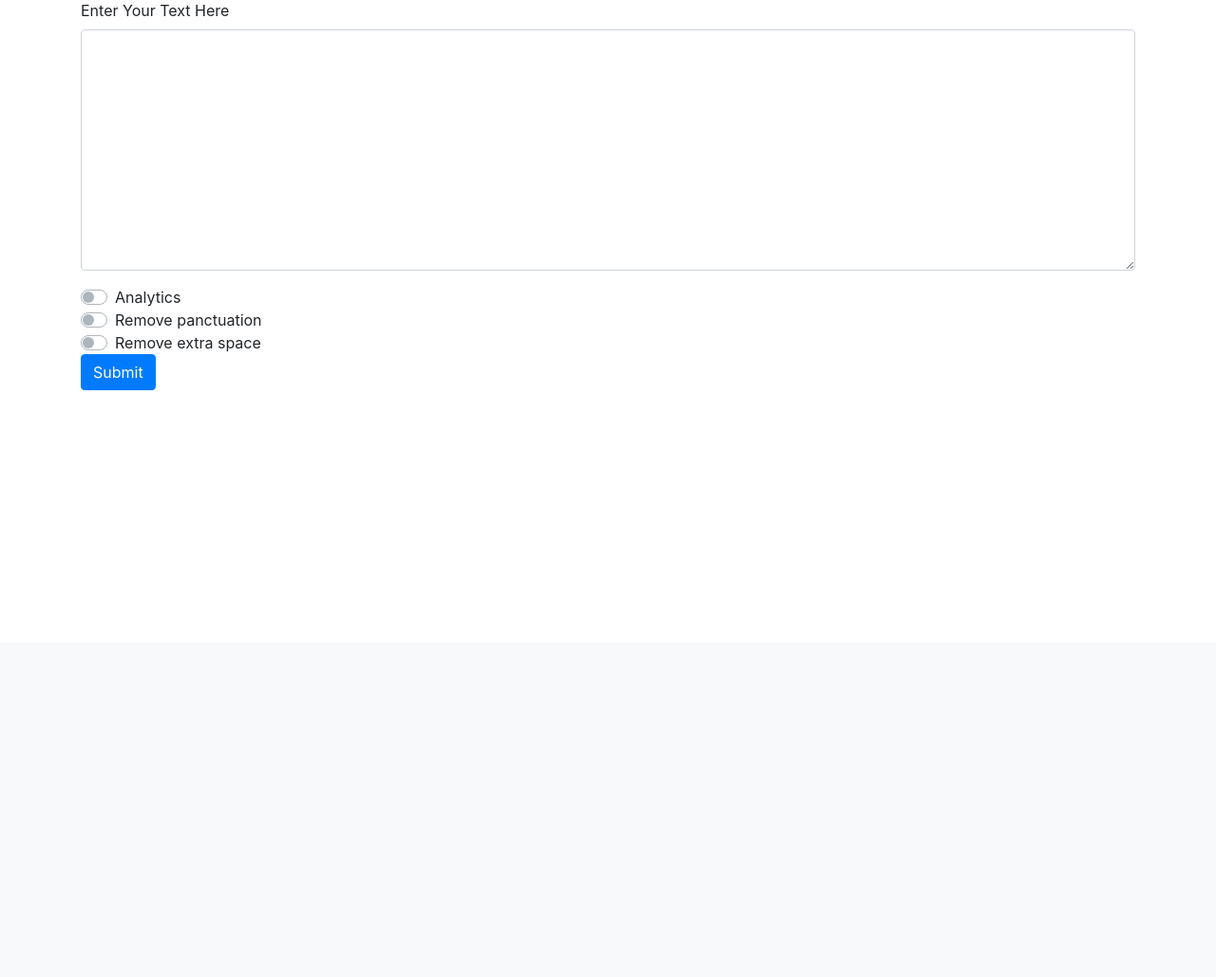
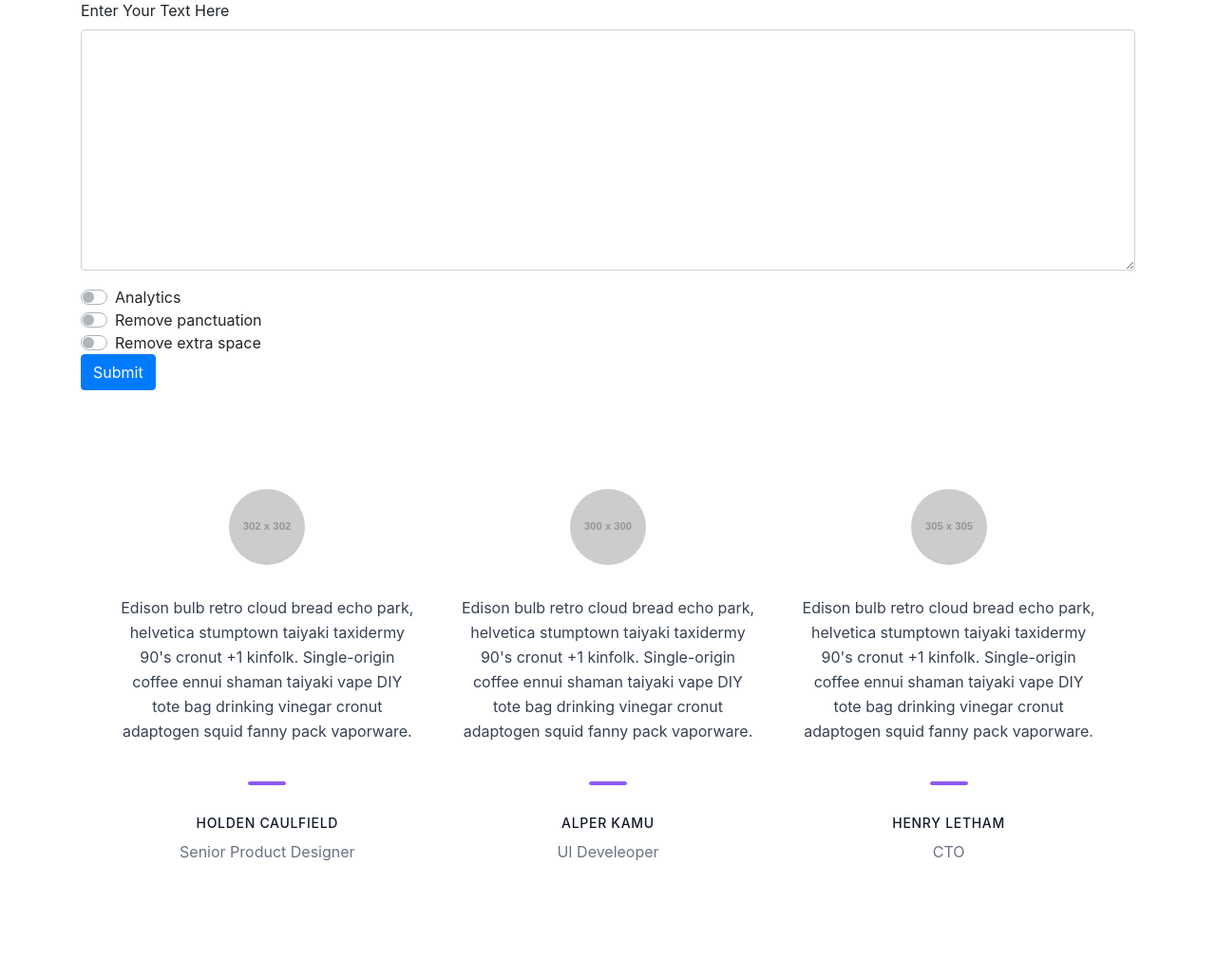
Before and after one commit to JDRanpariya/textutils, a Django app: page / in a window 1280 px wide. Shown: the part 123-1152 px from the top of the page at 95% size. Before the commit the page ends 534 px from the top, so only its background shows below. Run offline with Django 3.2, Linux system fonts and the light colour scheme; grey boxes labelled with a size stand in for pictures from a placeholder-image service; some libraries are stand-ins or nearby versions.

Commit message:
Update index.html

```diff
--- a/templates/index.html
+++ b/templates/index.html
@@ -91,8 +91,40 @@
 
     {%endblock%}
 
-
-
+<!--  testimonial block-->
+<section class="text-gray-700 body-font">
+  <div class="container px-5 py-24 mx-auto">
+    <div class="flex flex-wrap -m-4">
+      <div class="lg:w-1/3 lg:mb-0 mb-6 p-4">
+        <div class="h-full text-center">
+          <img alt="testimonial" class="w-20 h-20 mb-8 object-cover object-center rounded-full inline-block border-2 border-gray-200 bg-gray-100" src="https://dummyimage.com/302x302">
+          <p class="leading-relaxed">Edison bulb retro cloud bread echo park, helvetica stumptown taiyaki taxidermy 90's cronut +1 kinfolk. Single-origin coffee ennui shaman taiyaki vape DIY tote bag drinking vinegar cronut adaptogen squid fanny pack vaporware.</p>
+          <span class="inline-block h-1 w-10 rounded bg-purple-500 mt-6 mb-4"></span>
+          <h2 class="text-gray-900 font-medium title-font tracking-wider text-sm">HOLDEN CAULFIELD</h2>
+          <p class="text-gray-500">Senior Product Designer</p>
+        </div>
+      </div>
+      <div class="lg:w-1/3 lg:mb-0 mb-6 p-4">
+        <div class="h-full text-center">
+          <img alt="testimonial" class="w-20 h-20 mb-8 object-cover object-center rounded-full inline-block border-2 border-gray-200 bg-gray-100" src="https://dummyimage.com/300x300">
+          <p class="leading-relaxed">Edison bulb retro cloud bread echo park, helvetica stumptown taiyaki taxidermy 90's cronut +1 kinfolk. Single-origin coffee ennui shaman taiyaki vape DIY tote bag drinking vinegar cronut adaptogen squid fanny pack vaporware.</p>
+          <span class="inline-block h-1 w-10 rounded bg-purple-500 mt-6 mb-4"></span>
+          <h2 class="text-gray-900 font-medium title-font tracking-wider text-sm">ALPER KAMU</h2>
+          <p class="text-gray-500">UI Develeoper</p>
+        </div>
+      </div>
+      <div class="lg:w-1/3 lg:mb-0 p-4">
+        <div class="h-full text-center">
+          <img alt="testimonial" class="w-20 h-20 mb-8 object-cover object-center rounded-full inline-block border-2 border-gray-200 bg-gray-100" src="https://dummyimage.com/305x305">
+          <p class="leading-relaxed">Edison bulb retro cloud bread echo park, helvetica stumptown taiyaki taxidermy 90's cronut +1 kinfolk. Single-origin coffee ennui shaman taiyaki vape DIY tote bag drinking vinegar cronut adaptogen squid fanny pack vaporware.</p>
+          <span class="inline-block h-1 w-10 rounded bg-purple-500 mt-6 mb-4"></span>
+          <h2 class="text-gray-900 font-medium title-font tracking-wider text-sm">HENRY LETHAM</h2>
+          <p class="text-gray-500">CTO</p>
+        </div>
+      </div>
+    </div>
+  </div>
+</section>
 
 
 
```
